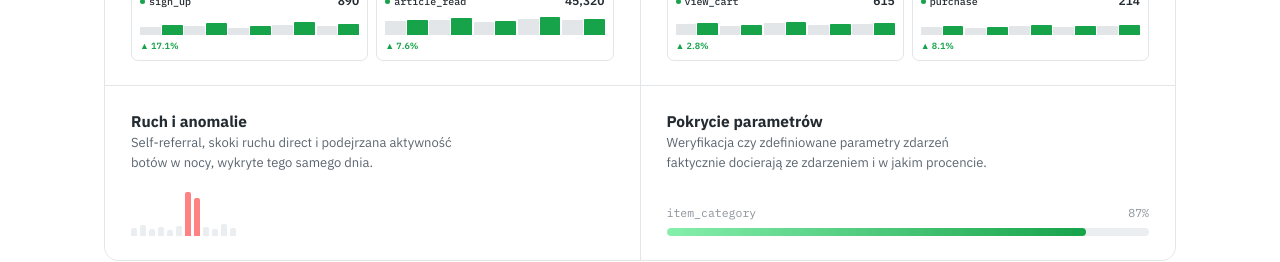
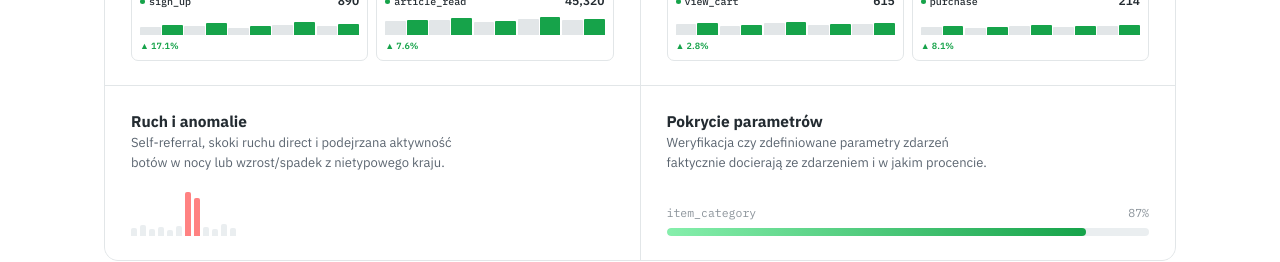
Before and after one commit to rafal0pisz/monitorga4, a Next.js app: page / in a window 1280 px wide. Shown: the part 1580-1842 px from the top of the page. Built offline with nearby package versions, Linux system fonts and the light colour scheme; no server answers.

Commit message:
Update homepage copy to mention geo anomaly detection
Co-Authored-By: Claude Sonnet 5 <noreply@anthropic.com>
Claude-Session: https://claude.ai/code/session_01RCUg9xTAg7wuadSYer2FKd

```diff
--- a/app/page.tsx
+++ b/app/page.tsx
@@ -342,7 +342,7 @@ export default async function HomePage() {
               <div className="lp-feature-cell">
                 <div>
                   <h3>Ruch i anomalie</h3>
-                  <p className="desc">Self-referral, skoki ruchu direct i podejrzana aktywność botów w nocy, wykryte tego samego dnia.</p>
+                  <p className="desc">Self-referral, skoki ruchu direct i podejrzana aktywność botów w nocy lub wzrost/spadek z nietypowego kraju.</p>
                 </div>
                 <div className="lp-feature-visual mini-spark">
                   {[8, 11, 7, 9, 6, 10, 44, 38, 9, 7, 12, 8].map((h, i) => (
```
